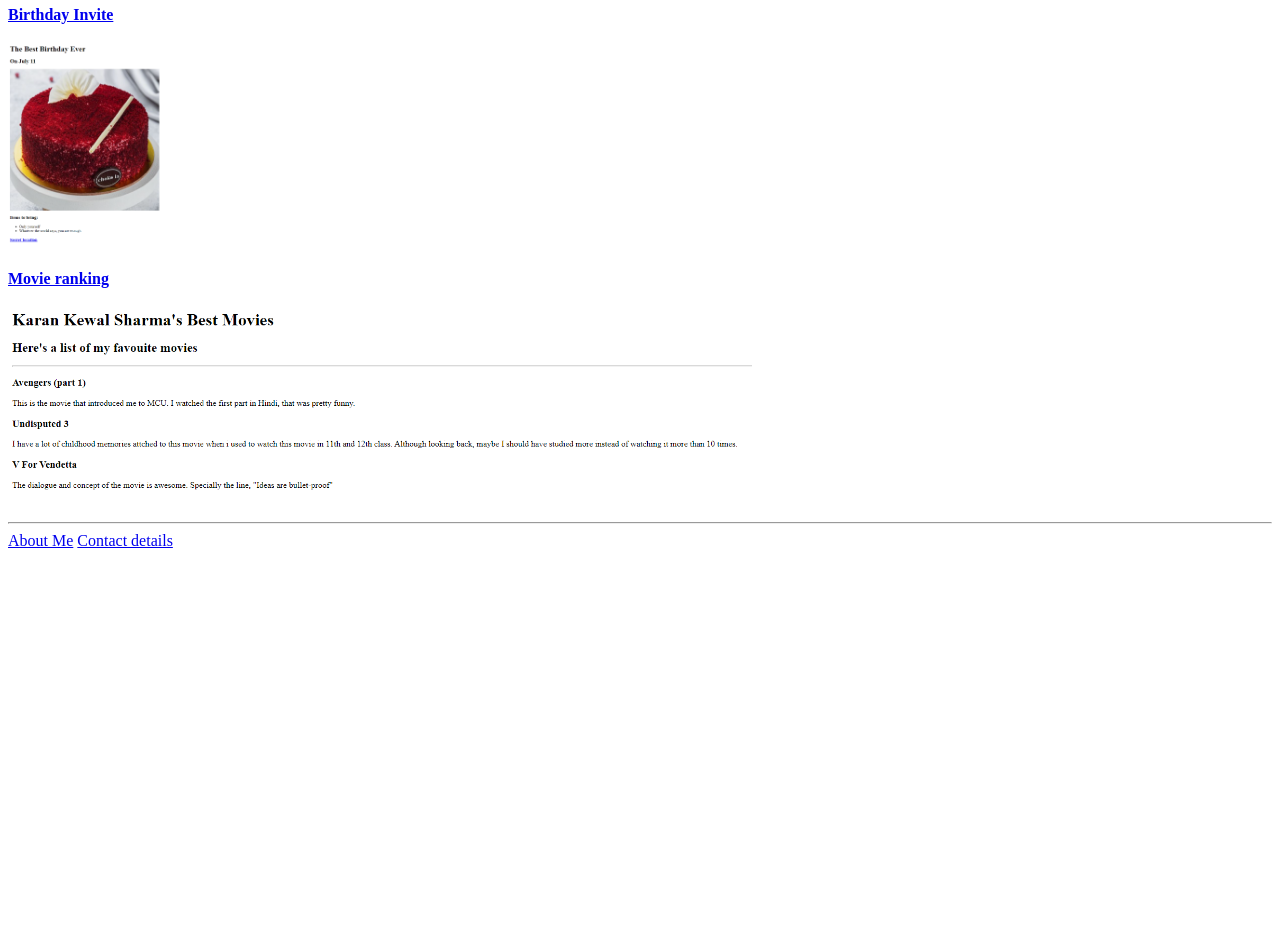
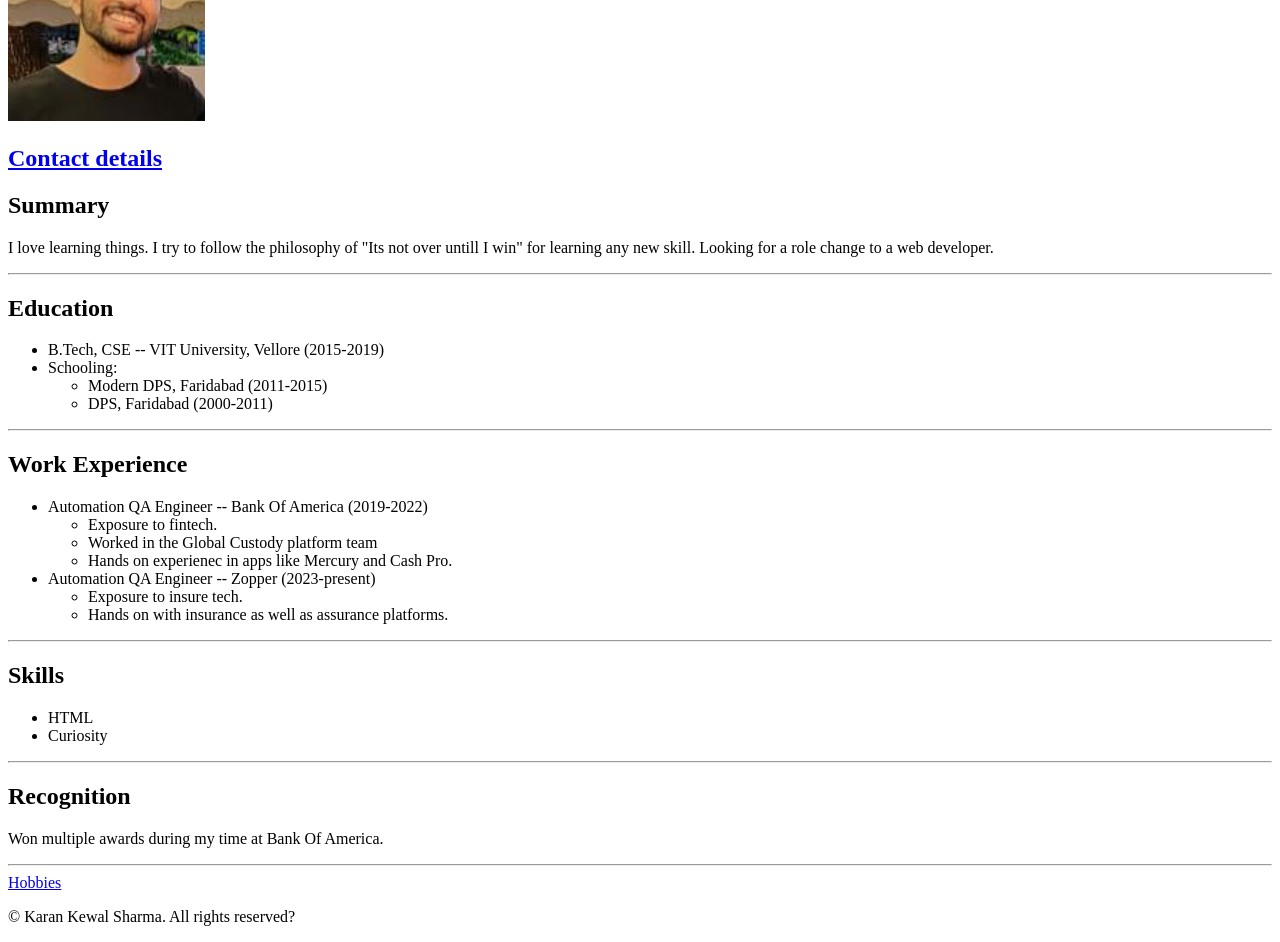
Before and after one commit to karan-1107/html-basics, a plain HTML site: page index.html in a window 1280 px wide. Shown: the part 185-1127 px from the top of the page. Before the commit the page ends 800 px from the top, so only its background shows below. Drawn offline with Linux system fonts and the light colour scheme.

Commit message:
Add files via upload

```diff
--- a/index.html
+++ b/index.html
@@ -1,36 +1,71 @@
-<!-- TODO 1: Create the HTML Boilerplate -->
 <!DOCTYPE html>
 <html lang="en">
 <head>
     <meta charset="UTF-8">
     <meta http-equiv="X-UA-Compatible" content="IE=edge">
     <meta name="viewport" content="width=device-width, initial-scale=1.0">
-    <title>Karan Kewal Sharma's web dev attempt</title>
+    <title>KKS HTML Only Resume</title>
 </head>
 <body>
-    <h1>Hi, This is Karan Kewal Sharma</h1>
-    <h2>I am attempting to learn web development, starting with HTML</h2>
+    <h1>Karan Kewal Sharma</h1>
+    <img src="./KKS-Pic.PNG" alt="profile pic"/>
+    <br/>
+    <a href="./contact.html"><h2>Contact details</h2></a>
+    <h2>Summary</h2>
+    <p>I love learning things. I try to follow the philosophy of "Its not over untill I win" for learning any new skill. Looking for a role change to a web developer.</p>
     <hr/>
-    <h3>Here's a list of my mini projects created earlier:</h3>
-    <h4><a href="./public/birthday-invite.html">Birthday Invite</a></h4>
-    <a href="./public/birthday-invite.html"><img src="./assets/images/Birthday-invite-KKS.PNG" height="200"/></a>
-    <h4><a href="./public/movie-ranking.html">Movie ranking</a></h4>
-    <a href="./public/movie-ranking.html"><img src="./assets/images/movie-ranking-KKS.PNG" height="200"/></a>
+    <h2>Education</h2>
+    <ul>
+        <li>B.Tech, CSE -- VIT University, Vellore (2015-2019)</li>
+        <li>Schooling:
+            <ul>
+                <li>Modern DPS, Faridabad (2011-2015)</li>
+                <li>DPS, Faridabad (2000-2011)</li>
+            </ul>
+        </li>
+    </ul>
     <hr/>
-    <a href="./public/about.html">About Me</a>
-    <a href="./public/contact.html">Contact details</a>
+    <h2>Work Experience</h2>
+    <ul>
+        <li>Automation QA Engineer -- Bank Of America (2019-2022)
+            <ul>
+                <li>
+                   Exposure to fintech.
+                </li>
+                <li>
+                    Worked in the Global Custody platform team
+                </li>
+                <li>
+                    Hands on experienec in apps like Mercury and Cash Pro.
+                </li>
+            </ul>
+        </li>
+        <li>
+            Automation QA Engineer -- Zopper (2023-present)
+            <ul>
+                <li>
+                    Exposure to insure tech.
+                </li>
+                <li>
+                    Hands on with insurance as well as assurance platforms.
+                </li>
+            </ul>
+        </li>
+    </ul>
+    <hr/>
+    <h2>Skills</h2>
+    <ul>
+        <li>HTML</li>
+        <li>Curiosity</li>
+    </ul>
+    <hr/>
+    <h2>Recognition</h2>
+    <p>Won multiple awards during my time at Bank Of America.</p>
+    <hr/>
+    <a href="./hobbies.html">Hobbies</a>
+    <br/>
+    <footer>
+        <p>© Karan Kewal Sharma. All rights reserved?</p>
+    </footer>
 </body>
 </html>
-<!-- TODO 2: Add Your previous projects' HTML into the public folder -->
-
-<!-- TODO 3: Take screenshots of your project previews and add the images to the images folder -->
-
-<!-- TODO 4: Add titles/subtitles etc. -->
-
-<!-- TODO 5: Add a link to the project pages -->
-
-<!-- TODO 6: Add images to show the project previews
-HINT for TODO 6: You can use the height attribute set to 200 to make the image smaller:
-https://developer.mozilla.org/en-US/docs/Web/HTML/Element/img#attr-height -->
-
-<!-- TODO 7: Add the Contact Me and About Me page links -->
```
Also changed, not shown: contact.html (added, +9 -0 lines), hobbies.html (added, +22 -0 lines), KKS-Pic.PNG (added).
